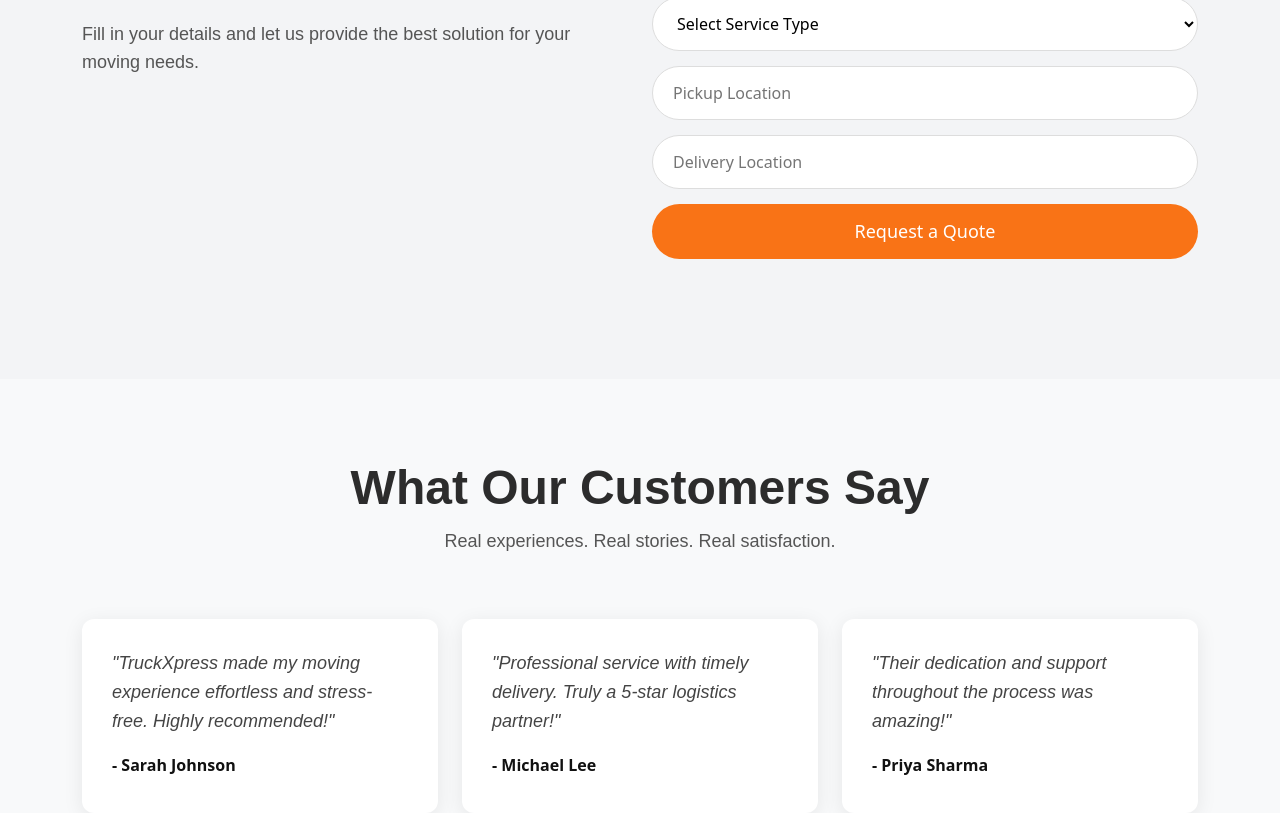
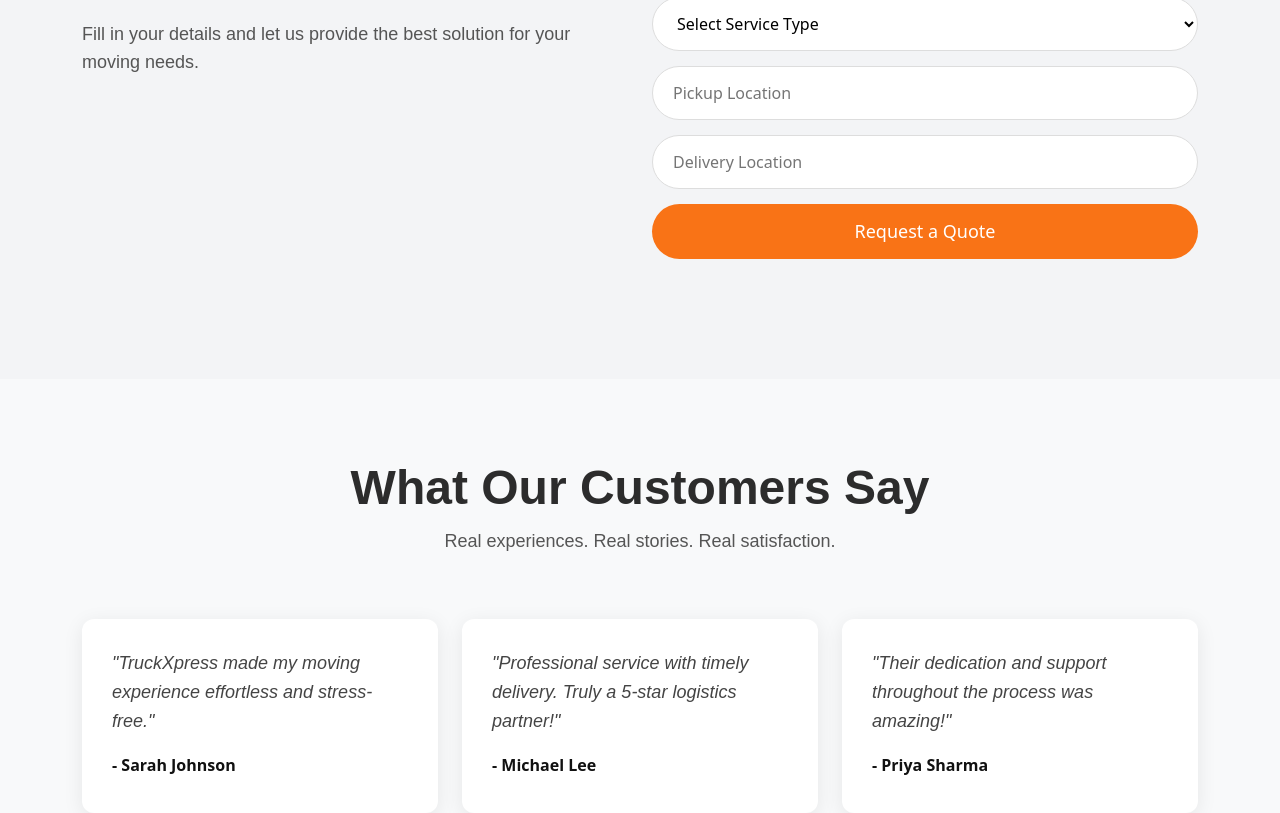
Before and after one commit to nanduaji/moversandpackers, a React (Create React App) app in the folder frontend/: page / in a window 1280 px wide. Shown: the part 1098-1911 px from the top of the page. Built offline with nearby package versions, Linux system fonts and the light colour scheme.

Commit message:
Remove promotional language from customer review in Review component

```diff
--- a/frontend/src/components/Review.jsx
+++ b/frontend/src/components/Review.jsx
@@ -19,7 +19,7 @@ function Review() {
           <Col md={4}>
             <div className={styles.quoteCard}>
               <p className={styles.quoteText}>
-                "TruckXpress made my moving experience effortless and stress-free. Highly recommended!"
+                "TruckXpress made my moving experience effortless and stress-free."
               </p>
               <h5 className={styles.quoteAuthor}>- Sarah Johnson</h5>
             </div>
```
